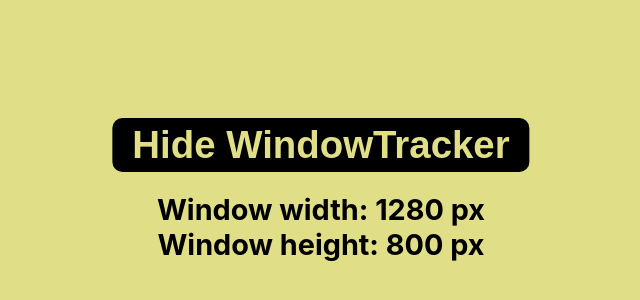
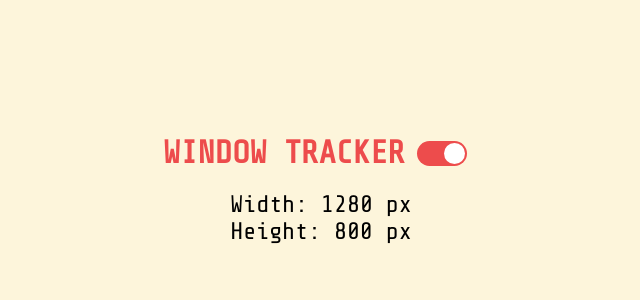
Before and after one commit to shiyan-chen/window-tracker, a React (Create React App) app: page / in a window 1280 px wide. Shown: the part 210-510 px from the top of the page, without its empty margins (319-959 px from the left). Built offline with nearby package versions, Linux system fonts and the light colour scheme.

Commit message:
added toggle and theme

```diff
--- a/src/App.css
+++ b/src/App.css
@@ -1,54 +1,109 @@
-html {
-    font-size: 120%;
+@import url('https://fonts.googleapis.com/css2?family=Share+Tech+Mono&display=swap');
+
+:root {
+  --text: rgb(0, 0, 0);
+}
+
+[data-theme='light'] {
+  --background: rgb(253, 245, 219);
+  --title: rgb(237, 76, 76);
+  --btn-bg: rgb(237, 76, 76);
+  --btn: rgb(255, 255, 255);
+  --opacity: 1;
+}
+
+[data-theme='dark'] {
+  --background: rgb(37, 51, 81);
+  --title: rgb(214, 214, 214);
+  --btn-bg: rgb(214, 214, 214);
+  --btn: rgb(249, 53, 53);
+  --opacity: 0;
+}
+
+* {
+  padding: 0;
+  margin: 0;
+  box-sizing: border-box;
 }
 
 body {
-    margin: 0;
-    font-family: -apple-system, BlinkMacSystemFont, 'Segoe UI', 'Roboto', 'Oxygen',
-        'Ubuntu', 'Cantarell', 'Fira Sans', 'Droid Sans', 'Helvetica Neue',
-        sans-serif;
-    background-color: rgb(224, 222, 135);
+  font-family: 'Share Tech Mono', Courier, monospace;
 }
 
 .container {
-    display: block;
-    position: absolute;
-    top: 50%;
-    left: 50%;
-    -ms-transform: translate(-50%, -50%);
-    transform: translate(-50%, -50%);
+  height: 100vh;
+  display: flex;
+  justify-content: center;
+  align-items: center;
+  flex-direction: column;
+  background-color: var(--background);
 }
 
-.toggle--btn {
-    display: block;
-    margin-inline: auto;
-    padding: 5px 20px;
-    border: none;
-    border-radius: 10px;
-    color: rgb(224, 222, 135);
-    background-color: black;
-    transition-duration: 0.3s;
-    font-size: 2em;
-    font-weight: bold;
+/* title */
+
+.title-container {
+  display: flex;
+  align-items: center;
+  transition: all 0.3s ease-in-out;
 }
 
-.window--size {
-    margin-inline: auto;
-    margin-top: 20px;
-    text-align: center;
-    font-size: 1.5em;
-    font-weight: bold;
-    letter-spacing: 0.00em;
+.title {
+  font-size: 2rem;
+  font-weight: bold;
+  color: var(--title);
 }
 
-@media (max-width:575px) {
-    html {
-        font-size: 100%;
-    }
+/* text */
+
+.window-size {
+  margin-top: 20px;
+  font-size: 1.5em;
+  letter-spacing: 0em;
+  color: var(--text);
+  opacity: var(--opacity);
+  transition: all 0.2s ease-in-out;
 }
 
-@media (hover: hover) {
-    .toggle--btn:hover {
-        background-color: rgb(232, 57, 57);
-    }
+/* switch */
+
+.toggle-switch {
+  position: relative;
+  display: inline-block;
+  width: 50px;
+  height: 25px;
+  margin: 0 0.75rem;
 }
+.toggle-switch input[type='checkbox'] {
+  display: none;
+}
+.toggle-switch .switch {
+  position: absolute;
+  cursor: pointer;
+  background-color: var(--btn-bg);
+  border-radius: 25px;
+  top: 0;
+  right: 0;
+  bottom: 0;
+  left: 0;
+  transition: background-color 0.2s ease;
+}
+.toggle-switch .switch::before {
+  position: absolute;
+  content: '';
+  left: 2px;
+  top: 2px;
+  width: 21px;
+  height: 21px;
+  background-color: var(--btn);
+  border-radius: 50%;
+  transition: transform 0.3s ease;
+}
+.toggle-switch input[type='checkbox']:checked + .switch::before {
+  transform: translateX(25px);
+}
+
+@media (max-width: 575px) {
+  html {
+    font-size: 100%;
+  }
+}
--- a/src/App.js
+++ b/src/App.js
@@ -1,18 +1,19 @@
-import React from "react";
-import WindowTracker from "./WindowTracker";
-import './App.css';
+import React from 'react'
+import './App.css'
+import Switch from './components/Switch'
+import WindowTracker from './components/WindowTracker'
 
 export default function App() {
-  const [show, setShow] = React.useState(true);
+  const [show, setShow] = React.useState(true)
 
   function toggle() {
-    setShow(prevShow => !prevShow);
+    setShow((prevShow) => !prevShow)
   }
 
   return (
-    <div className="container">
-      <button className="toggle--btn" onClick={toggle}>{show ? "Hide" : "Show"} WindowTracker</button>
-      {show && <WindowTracker />}
+    <div className='container' data-theme={show ? 'light' : 'dark'}>
+      <Switch show={show} toggle={toggle} />
+      <WindowTracker />
     </div>
-  );
+  )
 }
--- a/src/WindowTracker.js
+++ /dev/null
@@ -1,30 +0,0 @@
-import React from "react";
-
-export default function WindowTracker() {
-    const [windowSize, setWindowSize] = React.useState({
-        windowWidth: window.innerWidth,
-        windowHeight: window.innerHeight
-    });
-
-    React.useEffect(() => {
-        function watchWindowWidth() {
-            // console.log("setting up")
-            setWindowSize({
-                windowWidth: window.innerWidth,
-                windowHeight: window.innerHeight
-            });
-        }
-        window.addEventListener("resize", watchWindowWidth);
-        return () => {
-            // console.log("cleaning up")
-            window.removeEventListener("resize", watchWindowWidth);
-        };
-    }, []);
-
-    return (
-        <div className="window--size">
-            <div>Window width: {windowSize.windowWidth} px</div>
-            <div>Window height: {windowSize.windowHeight} px</div>
-        </div>
-    );
-}
--- /dev/null
+++ b/src/components/Switch.js
@@ -0,0 +1,14 @@
+import React from 'react'
+
+function Switch({ show, toggle }) {
+  return (
+    <div className='title-container'>
+      <span className='title'>WINDOW TRACKER</span>
+      <label className='toggle-switch'>
+        <input type='checkbox' checked={show} onChange={toggle} />
+        <span className='switch' />
+      </label>
+    </div>
+  )
+}
+export default Switch
--- /dev/null
+++ b/src/components/WindowTracker.js
@@ -0,0 +1,28 @@
+import React from 'react'
+
+export default function WindowTracker() {
+  const [windowSize, setWindowSize] = React.useState({
+    windowWidth: window.innerWidth,
+    windowHeight: window.innerHeight,
+  })
+
+  React.useEffect(() => {
+    function watchWindowWidth() {
+      setWindowSize({
+        windowWidth: window.innerWidth,
+        windowHeight: window.innerHeight,
+      })
+    }
+    window.addEventListener('resize', watchWindowWidth)
+    return () => {
+      window.removeEventListener('resize', watchWindowWidth)
+    }
+  }, [])
+
+  return (
+    <div className='window-size'>
+      <div>Width: {windowSize.windowWidth} px</div>
+      <div>Height: {windowSize.windowHeight} px</div>
+    </div>
+  )
+}
```
